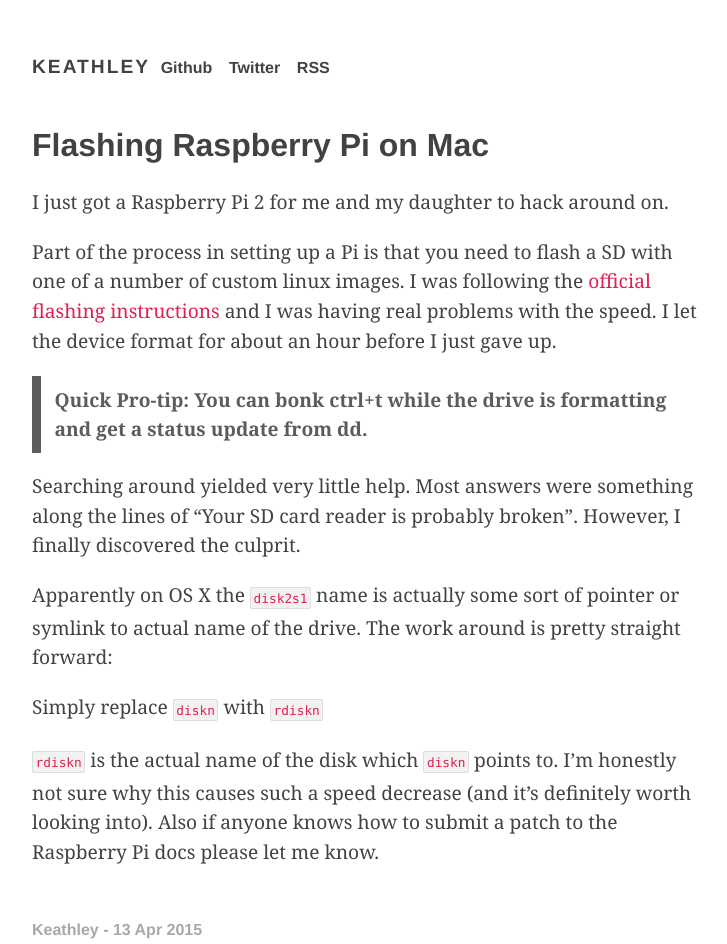
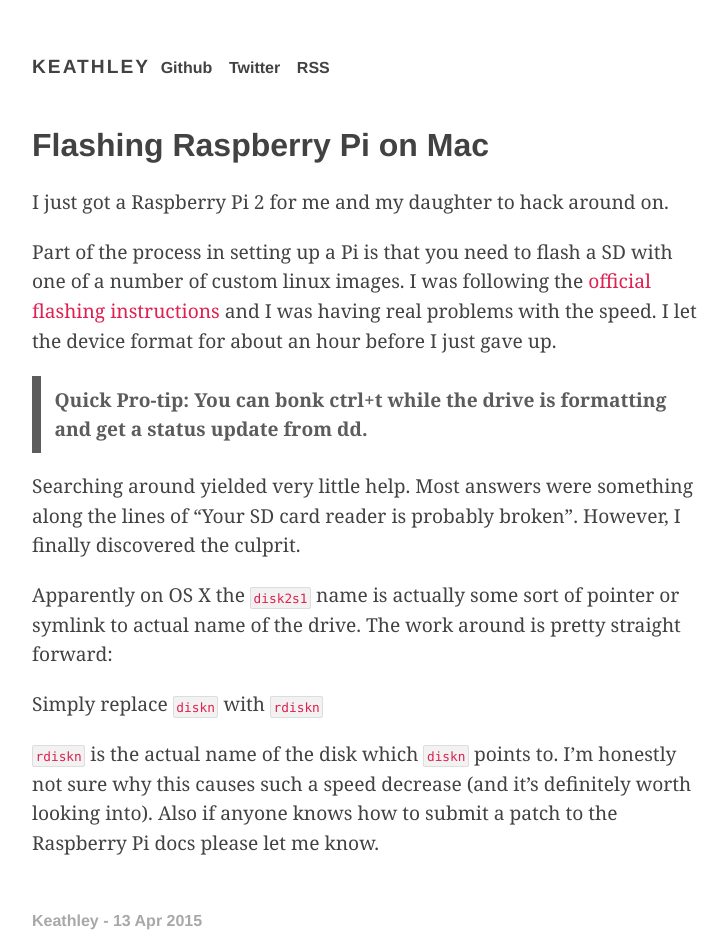
Before and after one commit to wojtekmach/keathley.github.io, a Jekyll site: the page built from _posts/2015-04-13-formatting-raspberry-pi-sd-card.md, in a window 1280 px wide. Shown: the whole page, without its empty margins (272-999 px from the left). Built offline with Jekyll 4.4.1, drawn with Linux system fonts in a browser that asks for light colours; nearby versions of some CDN libraries.

Commit message:
fix line height for code

```diff
--- a/css/main.scss
+++ b/css/main.scss
@@ -78,6 +78,7 @@
   padding: 1em 2em;
   font-family: "Menlo",Inconsolata,"Fira Mono","Source Code Pro",monospace;
   font-size: 0.8rem;
+  line-height: 175%;
 }
 
 
```
